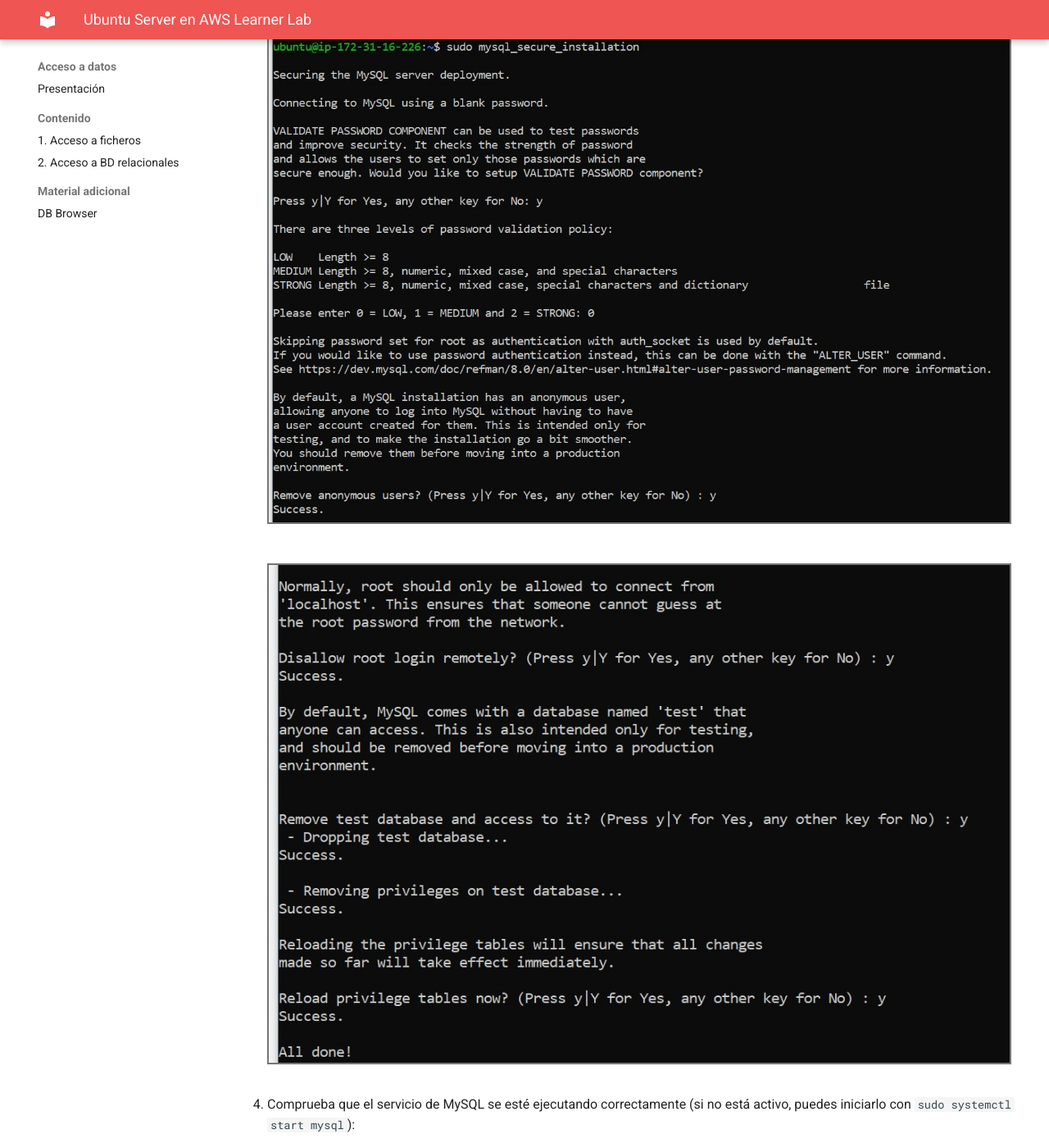
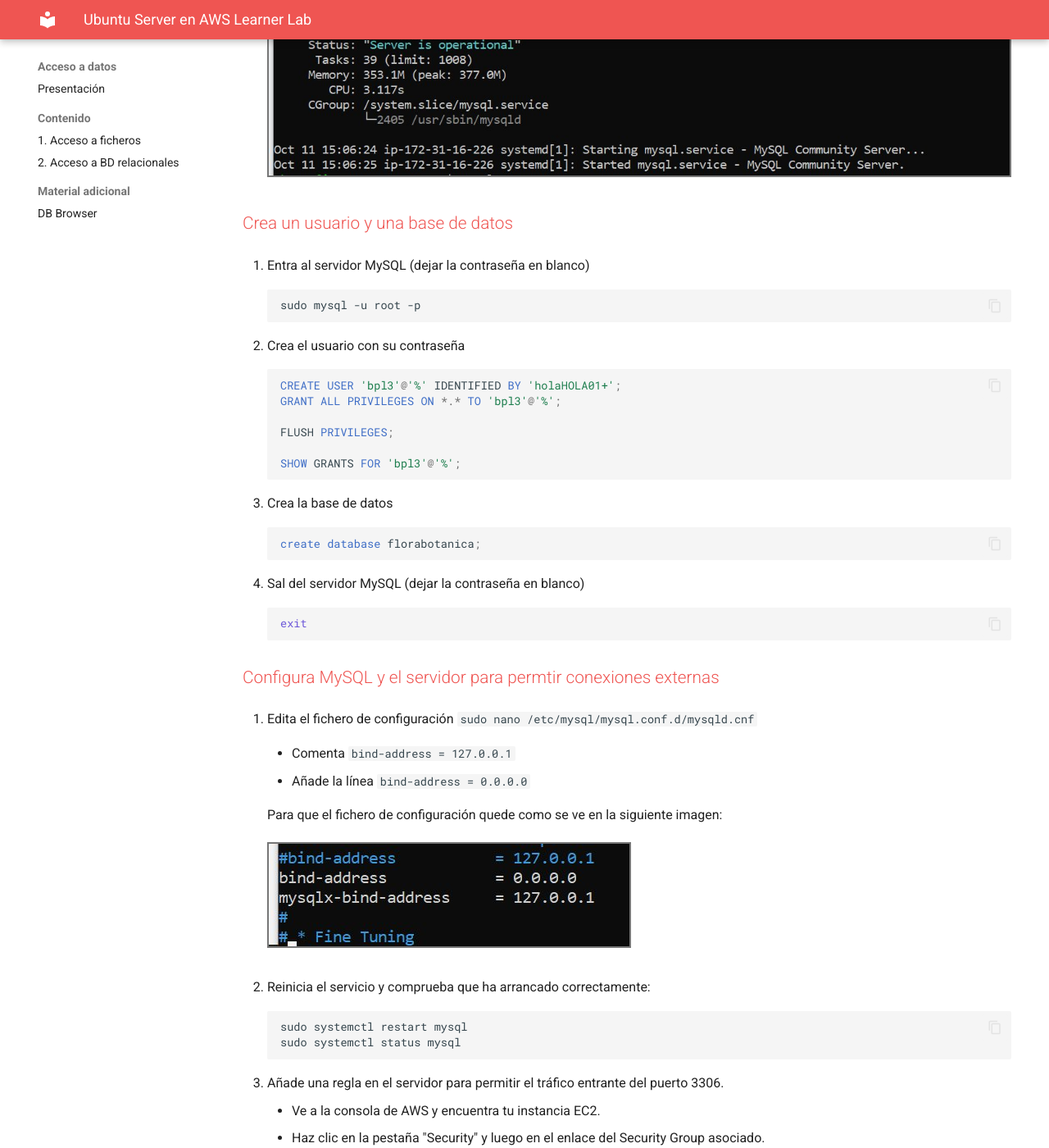
Before and after one commit to bpaterna/acceso_datos, an MkDocs documentation site: the page built from docs/AWSlab.md, in a window 1280 px wide and 1400 px high, scrolled down 9779 px. Shown: the whole window at 82% size. Built offline with MkDocs 1.6.1 and Material for MkDocs 9.7.7, drawn with Linux system fonts in a browser that asks for light colours; some of the changed text lies outside the part shown.

Commit message:
Update AWSlab.md

````diff
--- a/docs/AWSlab.md
+++ b/docs/AWSlab.md
@@ -84,6 +84,8 @@ A continuación se describen los pasos para crear un servidor Ubuntu en un labor
     ```bash
     sudo apt install mysql-server
     ```
+
+<!--
 3. Ejecuta el script de seguridad para establecer una contraseña de usuario root, eliminar usuarios anónimos y deshabilitar el inicio de sesión remoto del usuario root:
     ```bash
     sudo mysql_secure_installation
@@ -91,31 +93,16 @@ A continuación se describen los pasos para crear un servidor Ubuntu en un labor
     ![Imagen 15](img/AWS/imagen_015.jpg)
     ![Imagen 16](img/AWS/imagen_016.jpg)
 
-4. Comprueba que el servicio de MySQL se esté ejecutando correctamente (si no está activo, puedes iniciarlo con `sudo systemctl start mysql`):
+-->
+3. Comprueba que el servicio de MySQL se esté ejecutando correctamente (si no está activo, puedes iniciarlo con `sudo systemctl start mysql`):
     ```bash
     sudo systemctl status mysql
     ```
     ![Imagen 17](img/AWS/imagen_017.jpg)
 
-5. Permite conexiones externas. Para ello edita el fichero de configuración
-`sudo nano /etc/mysql/mysql.conf.d/mysqld.cnf` y cambia lo siguiente:
-    - Comenta `bind-address = 127.0.0.1`
-
-    - Añade la línea `bind-address = 0.0.0.0`
 
 
-    Para que el fichero de configuración quede como se ve en la siguiente imagen:
-    ![Imagen 18](img/AWS/imagen_018.jpg)
-
-
-
-6. Reinicia el servicio:
-    ```bash
-    sudo systemctl restart mysql
-    ```
-
-
-<span class="mi_h3">Configuración de un usuario MySQL</span>
+<span class="mi_h3">Crea un usuario y una base de datos</span>
 
 1. Entra al servidor MySQL (dejar la contraseña en blanco)
     ```bash
@@ -124,16 +111,44 @@ A continuación se describen los pasos para crear un servidor Ubuntu en un labor
 
 2. Crea el usuario con su contraseña
     ```sql
-    CREATE USER 'bpl2'@'%' IDENTIFIED BY 'holaHOLA01+';
-
-    GRANT ALL PRIVILEGES ON *.* TO 'bpl2'@'%';
+    CREATE USER 'bpl3'@'%' IDENTIFIED BY 'holaHOLA01+';
+    GRANT ALL PRIVILEGES ON *.* TO 'bpl3'@'%';
 
     FLUSH PRIVILEGES;
 
-    SHOW GRANTS FOR 'bpl2'@'%';
+    SHOW GRANTS FOR 'bpl3'@'%';
+    ```
 
+3. Crea la base de datos
+    ```sql
+    create database florabotanica;
+    ```
+
+4. Sal del servidor MySQL (dejar la contraseña en blanco)
+    ```bash
     exit
     ```
+
+
+<span class="mi_h3">Configura MySQL y el servidor para permtir conexiones externas</span>
+
+1. Edita el fichero de configuración
+`sudo nano /etc/mysql/mysql.conf.d/mysqld.cnf`
+    - Comenta `bind-address = 127.0.0.1`
+
+    - Añade la línea `bind-address = 0.0.0.0`
+
+    Para que el fichero de configuración quede como se ve en la siguiente imagen:
+    ![Imagen 18](img/AWS/imagen_018.jpg)
+
+
+
+2. Reinicia el servicio y comprueba que ha arrancado correctamente:
+    ```bash
+    sudo systemctl restart mysql
+    sudo systemctl status mysql
+    ```
+
 
 3. Añade una regla en el servidor para permitir el tráfico entrante del puerto 3306.
     -  Ve a la consola de AWS y encuentra tu instancia EC2.
````
Also changed, not shown: other parts of docs/AWSlab.md (+2 -2 lines).
